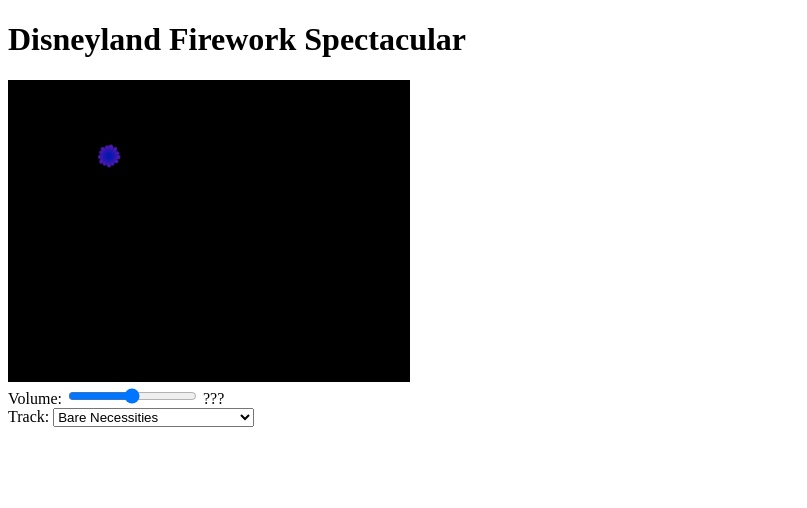
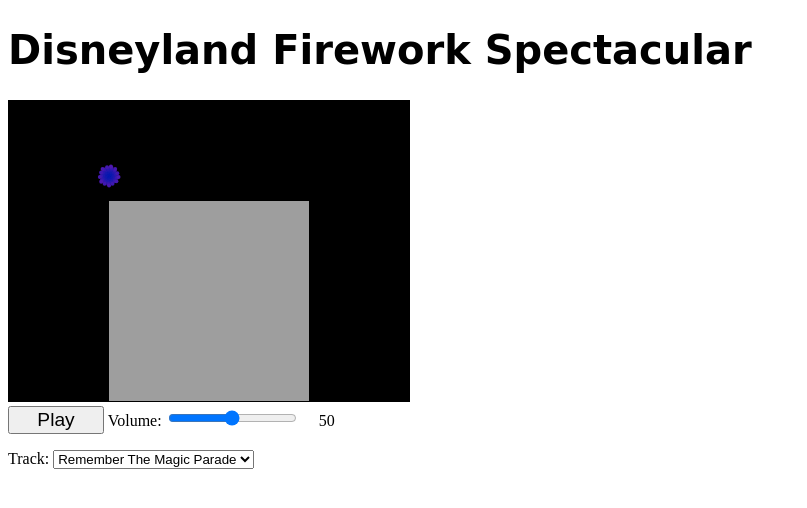
Before and after one commit to jailynreese/igme330project1, a plain HTML site: page DuckkiePhylos/index.html in a window 1280 px wide. Shown: the whole page, without its empty margins (0-807 px from the left). Drawn offline with Linux system fonts and the light colour scheme; a web font is replaced by a local one.

Commit message:
get sound to work

```diff
--- a/DuckkiePhylos/index.html
+++ b/DuckkiePhylos/index.html
@@ -4,15 +4,42 @@
 <head>
 	<meta charset="utf-8" />
 	<title>Disneyland Firework Spectacular</title>
+	<link rel="preconnect" href="https://fonts.gstatic.com">
+	<link href="https://fonts.googleapis.com/css2?family=Bigelow+Rules&display=swap" rel="stylesheet">
 	<style>
-		/* body {
-			display: flex;
-			flex-direction: column;
-			align-content: center;
-			justify-content: center;
-		} */
+
+		h1 {
+			font-family: 'Bigelow Rules', cursive;
+			font-size: 2.5em;
+		}
+
 		canvas {
 			border: 1px solid black;
+		}
+
+		#controls {
+			margin-left: 1rem;
+		}
+
+		#volumeLabel {
+			margin-left: 1rem;
+		}
+
+		section {
+			margin-bottom: 1rem;
+		}
+
+		#playButton {
+			font-size: 1.2rem;
+			width: 6rem;
+		}
+
+		button[data-playing="yes"]:after {
+			content: "Pause";
+		}
+
+		button[data-playing="no"]:after {
+			content: "Play";
 		}
 	</style>
 	<script type="module" src="src/loader.js"></script>
@@ -22,18 +49,19 @@
 	<h1>Disneyland Firework Spectacular</h1>
 	<canvas id="canvas" width="600" height="400"></canvas>
 	<section>
+			<button id="playButton" data-playing="no"></button>
 		Volume: <input type="range" id="volumeSlider" min="0" max="2" value="1" step="0.01">
 		<span id="volumeLabel">???</span>
 	</section>
 
 	<label>Track:
 		<select id="trackSelect">
-			<option value="audio/bare_necessities.mp3" selected>Bare Necessities</option>
 			<option value="audio/a_whole_new_world.mp3">A Whole New World</option>
 			<option value="audio/not_in_love.mp3">I Won't Say I'm In Love</option>
-			<option value="audio/Disney-Studios.mp3">Disney Studios Theme</option>
-			<option value="audio/Disneyland_61.mp3">Disney '61</option>
-			<option value="audio/Remember-The-Magic-Parade.mp3">Remember The Magic Parade</option>
+			<option value="audio/Disney-Studios.mp3">Disney Studios</option>
+			<option value="audio/Disneyland_61.mp3">Disney 1961</option>
+			<option value="audio/Remember-The-Magic-Parade.mp3" selected>Remember The Magic Parade</option>
+			<option value="audio/bare_necessities.mp3">Bare Necessities</option>
 		</select>
 	</label>
 
--- a/DuckkiePhylos/src/audio.js
+++ b/DuckkiePhylos/src/audio.js
@@ -50,7 +50,7 @@ function setupWebaudio(filePath){
 
     // 7 - create a gain (volume) node
     gainNode = audioCtx.createGain();
-    gainNode.gain.value = value;
+    gainNode.gain.value = DEFAULTS.gain;
     // 8 - connect the nodes - we now have an audio graph
     sourceNode.connect(analyserNode);
     analyserNode.connect(gainNode);
--- a/DuckkiePhylos/src/main.js
+++ b/DuckkiePhylos/src/main.js
@@ -1,30 +1,22 @@
+import * as audio from '../src/audio.js';
+import * as utils from '../src/utils.js';
+
         const canvasWidth = 400, canvasHeight = 300;
 		let ctx;
 		let n = 0;
 		const c = 1.4;
 		const divergence = 137.99;
 
-		let imgURL = "http://clipart-library.com/new_gallery/77-771163_free-disneyland-castle-clipart-disney-castle-logo-png.png";
+		const imgURL = "http://clipart-library.com/new_gallery/77-771163_free-disneyland-castle-clipart-disney-castle-logo-png.png";
 
-		function preloadImage(url, callback) {
-			// 1 - create a new Image object
-			let img = new Image();
-
-			// 2 - set up event handlers for the Image object
-			img.onload = _ => {
-				// 4 - when the image shows up, call `init(img)`
-				callback(img)
-			};
-
-			img.onerror = _ => {
-				// 4B - called if there is an error
-				console.log(`Image at url "${url}" wouldn't load! Check your URL!`);
-			};
-
-			// 3 - start downloading the image (it is located on an RIT server)
-			img.src = url;
-		}
-
+        const DEFAULTS = Object.freeze({
+            sound1: "audio/not_in_love.mp3",
+            sound2: "audio/Remember-The-Magic-Parade.mp3",
+            sound3: "audio/Disneyland_61.mp3",
+            sound4: "audio/Disney-Studios.mp3",
+            sound5: "audio/a_whole_new_world.mp3",
+            sound5: "audio/bare_necessities.mp3",
+        });
 
 		window.onload = init;
 
@@ -35,28 +27,52 @@ const canvasWidth = 400, canvasHeight = 300;
 			ctx.fillRect(0, 0, canvasWidth, canvasHeight);
 			//loop();
 
-			preloadImage(imgURL, function (image) {
+			utils.preloadImage(imgURL, function (image) {
 				loop(image);
 				console.log("image loaded");
 				ctx.drawImage(image, 100,100, 200,200);
             });
+
+            audio.setupWebaudio(DEFAULTS);
+            setupUI();
         }
 
+        function setupUI(){
+            let volumeSlider = document.querySelector("#volumeSlider");
+            let volumeLabel = document.querySelector("#volumeLabel");
 
-		// helpers
-		function dtr(degrees) {
-			return degrees * (Math.PI / 180);
+            volumeSlider.oninput = e => {
+                audio.setVolume(e.target.value);
+                volumeLabel.innerHTML = Math.round(e.target.value/2*100);
+            };
+
+            volumeSlider.dispatchEvent(new Event("input"));
+
+            let trackSelect = document.querySelector("#trackSelect");
+            trackSelect.onchange = e => {
+                audio.loadSoundFile(e.target.value);
+                if(playButton.dataset.playing = "yes"){
+                    playButton.dispatchEvent(new MouseEvent("click"));
+                }
+            };
+
+            const playButton = document.querySelector("#playButton");
+
+            playButton.onclick = e => {
+                audio.loadSoundFile(trackSelect.value);
+                if(audio.audioCtx.state == "suspended"){
+                    audio.audioCtx.resume();
+                }
+                if(e.target.dataset.playing == "no"){
+                    audio.playCurrentSound();
+                    e.target.dataset.playing = "yes";
+                } else {
+                    audio.pauseCurrentSound();
+                    e.target.dataset.playing = "no";
+                }
+            }
         }
 
-		function drawCircle(ctx, x, y, radius, color) {
-			ctx.save();
-			ctx.fillStyle = color;
-			ctx.beginPath();
-			ctx.arc(x, y, radius, 0, Math.PI * 2);
-			ctx.closePath();
-			ctx.fill();
-			ctx.restore();
-		}
 
 		function loop(image) {
 
@@ -65,16 +81,20 @@ const canvasWidth = 400, canvasHeight = 300;
                 ctx.fillRect(0, 0, canvasWidth, canvasHeight, "black");
             }
 
-            phyllotax(canvasWidth/4, canvasHeight/4);
+            utils.preloadImage(imgURL, function (image) {
+				ctx.drawImage(image, 100,100, 200,200);
+            });
+
+            phyllotaxis(canvasWidth/4, canvasHeight/4);
 
         }
 
-        function phyllotax(xInput,yInput){
+        function phyllotaxis(xInput, yInput){
             // each frame draw a new dot
             // `a` is the angle
             // `r` is the radius from the center (e.g. "Pole") of the flower
             // `c` is the "padding/spacing" between the dots
-			let a = n * dtr(divergence);
+            let a = n * utils.dtr(divergence);
             let r = c * Math.sqrt(n);
             setTimeout(loop, 1000 / 30);
             n++;
@@ -83,7 +103,8 @@ const canvasWidth = 400, canvasHeight = 300;
             let y = r * Math.sin(a) + yInput;
             let aDegrees = (n * ((Math.PI / 2) % divergence)) % 225;
             let color = `rgb(${aDegrees},24,175)`;
-			drawCircle(ctx, x, y, 2, color);
+            utils.drawCircle(ctx, x, y, 2, color);
         }
 
+
         export{init};
--- /dev/null
+++ b/DuckkiePhylos/src/utils.js
@@ -0,0 +1,34 @@
+function drawCircle(ctx, x, y, radius, color) {
+    ctx.save();
+    ctx.fillStyle = color;
+    ctx.beginPath();
+    ctx.arc(x, y, radius, 0, Math.PI * 2);
+    ctx.closePath();
+    ctx.fill();
+    ctx.restore();
+}
+
+function preloadImage(url, callback) {
+    // 1 - create a new Image object
+    let img = new Image();
+
+    // 2 - set up event handlers for the Image object
+    img.onload = _ => {
+        // 4 - when the image shows up, call `init(img)`
+        callback(img)
+    };
+
+    img.onerror = _ => {
+        // 4B - called if there is an error
+        console.log(`Image at url "${url}" wouldn't load! Check your URL!`);
+    };
+
+    // 3 - start downloading the image (it is located on an RIT server)
+    img.src = url;
+}
+
+function dtr(degrees) {
+    return degrees * (Math.PI / 180);
+}
+
+export {preloadImage, drawCircle, dtr};
```
Lines whose indentation alone changed are shown as unchanged.
